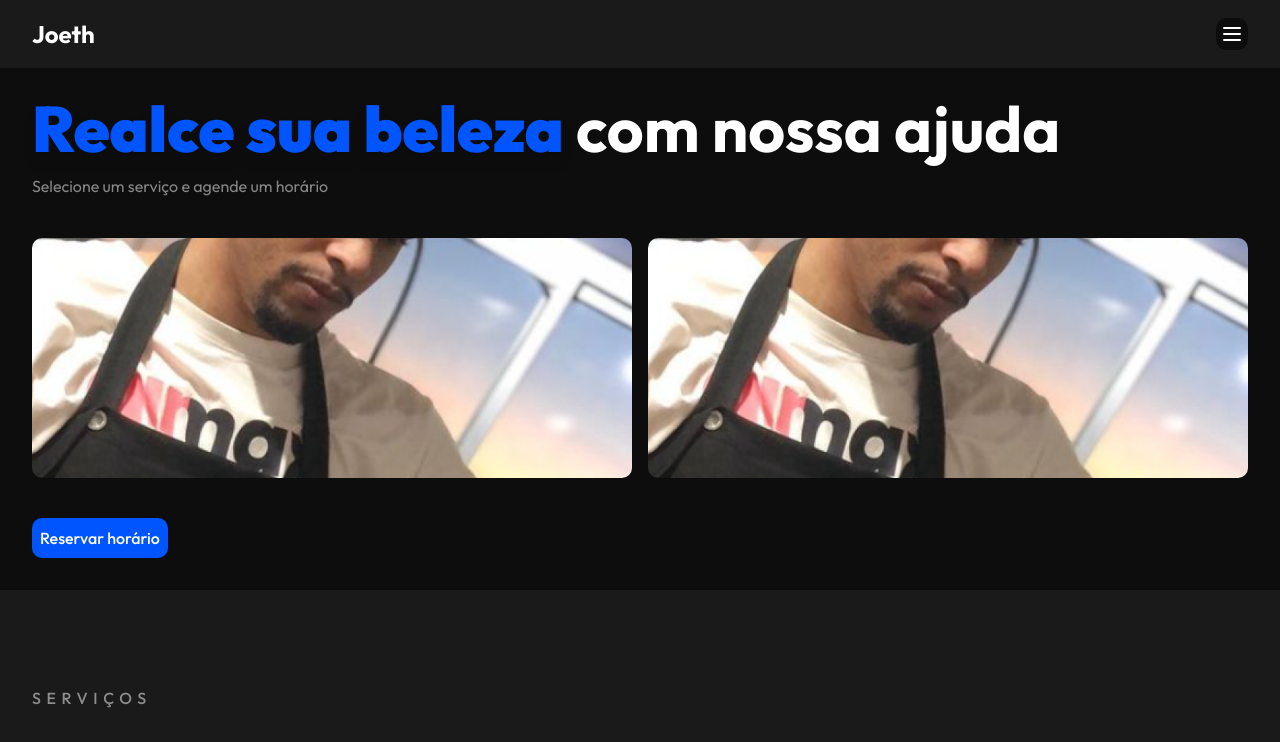
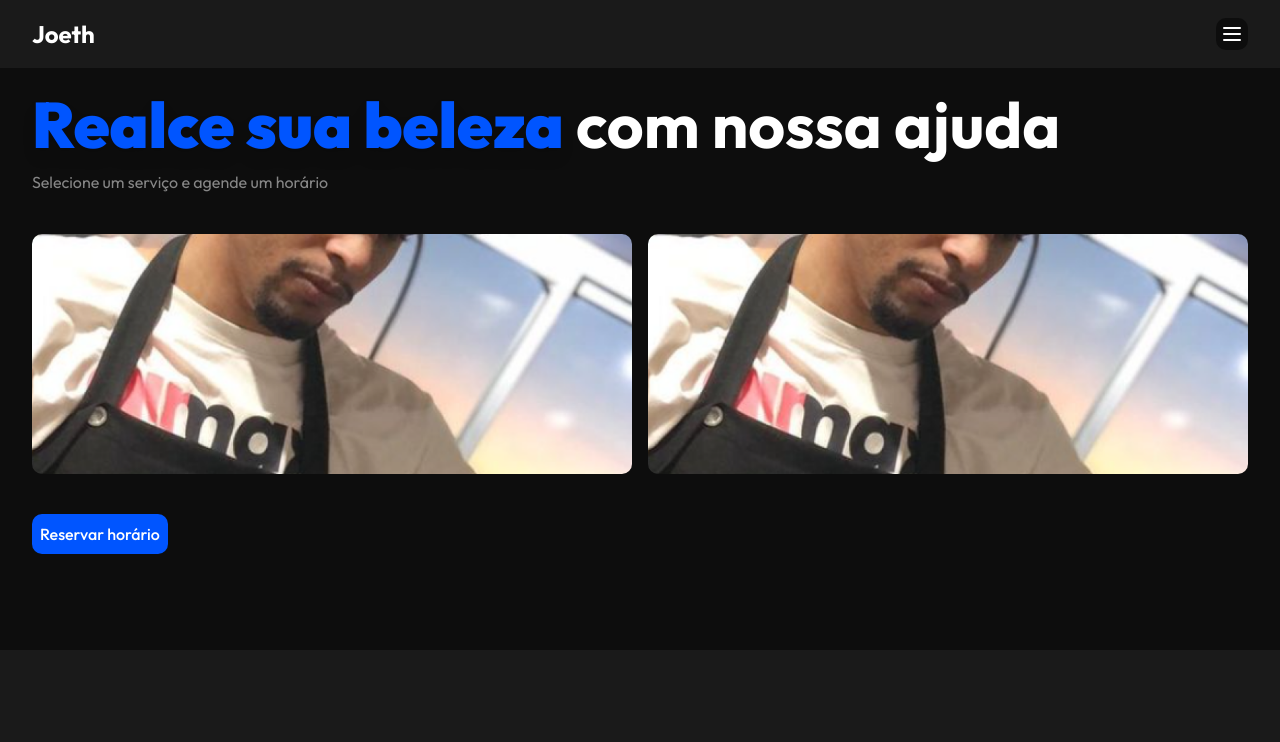
Before and after one commit to Joeth-Barber/joeth-barber-frontend, a Next.js app in the folder frontend/: page / in a window 1280 px wide. Shown: the top 742 px of the page. Built offline with nearby package versions, Linux system fonts and the light colour scheme.

Commit message:
style: adjust header position (fixed)

```diff
--- a/frontend/app/(home)/_components/hero.tsx
+++ b/frontend/app/(home)/_components/hero.tsx
@@ -3,7 +3,7 @@ import Link from "next/link";
 
 const HeroSection = () => {
   return (
-    <section id="inicio" className="py-[2rem]">
+    <section id="inicio" className="py-[6rem]">
       <div className="container mx-auto">
         <div className="flex flex-col space-y-10">
           <div className="flex flex-col space-y-4">
--- a/frontend/app/_components/header/header.tsx
+++ b/frontend/app/_components/header/header.tsx
@@ -19,7 +19,7 @@ import Link from "next/link";
 
 const Header = () => {
   return (
-    <header className="bg-second_dark flex items-center justify-between container py-[1rem] mx-auto">
+    <header className="fixed z-50 bg-second_dark flex items-center justify-between container py-[1rem] mx-auto">
       <h1 className="text-white font-bold text-[1.5rem]">Joeth</h1>
       <Sheet>
         <SheetTrigger asChild>
```
